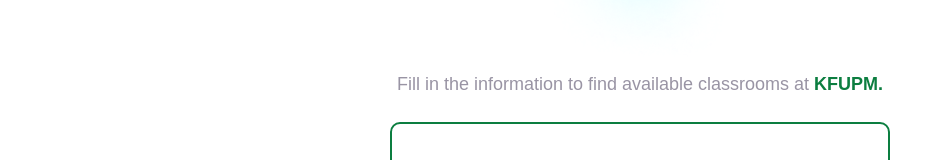
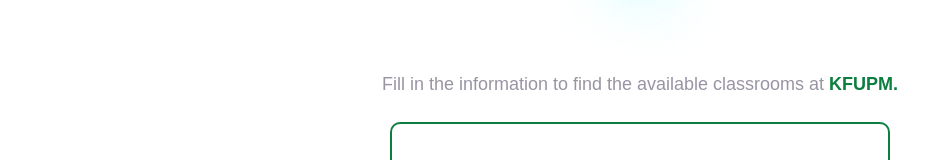
Before and after one commit to Ali-SWE/find-space, a Next.js app: page / in a window 1280 px wide. Shown: the part 218-378 px from the top of the page, without its empty margins (0-928 px from the left). Built offline with nearby package versions, Linux system fonts and the light colour scheme; a web font is replaced by a local one.

Commit message:
fix overview

```diff
--- a/app/components/Overview.tsx
+++ b/app/components/Overview.tsx
@@ -10,7 +10,7 @@ const Overview: React.FC = () =>{
         alt="Find Feature"
         priority= {true}
         />
-        <p className="text-secondary w-30 text-center text-lg">Fill in the information to find available classrooms at <span className="text-primary font-bold">KFUPM.</span></p>
+        <p className="text-secondary w-30 text-center text-lg">Fill in the information to find the available classrooms at <span className="text-primary font-bold">KFUPM.</span></p>
     </div>
     )
 }
```
